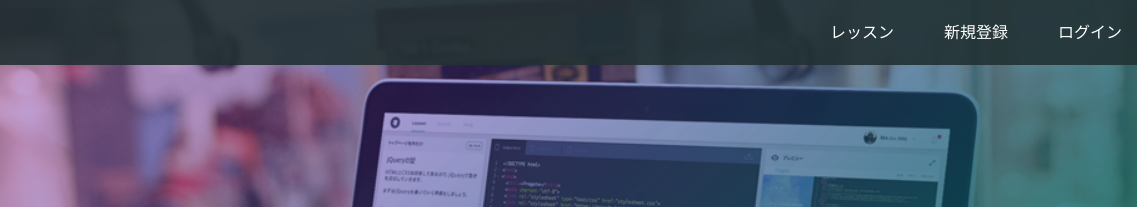
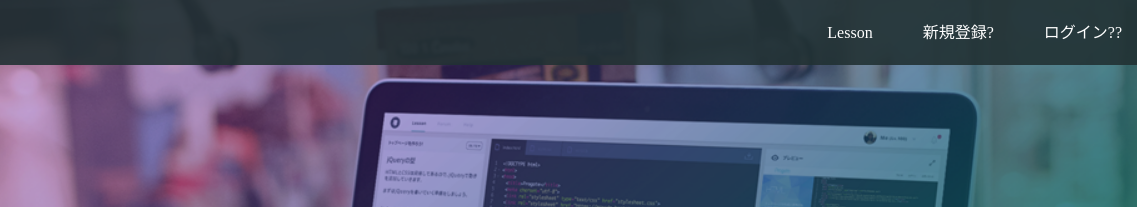
Before and after one commit to kana-hub/kana-hub.github.io, a plain HTML site: page index.html in a window 1280 px wide. Shown: the top 207 px of the page, 143-1280 px from the left. Drawn offline with Linux system fonts and the light colour scheme.

Commit message:
Update index.html

```diff
--- a/index.html
+++ b/index.html
@@ -15,9 +15,9 @@
       </div>
       <span class="fa fa-bars menu-icon"></span>
       <div class="header-right">
-        <a href="#">レッスン</a>
-        <a href="#">新規登録</a>
-        <a href="#" class="login">ログイン</a>
+        <a href="#">Lesson</a>
+        <a href="#">新規登録?</a>
+        <a href="#" class="login">ログイン??</a>
       </div>
     </div>
   </header>
```
